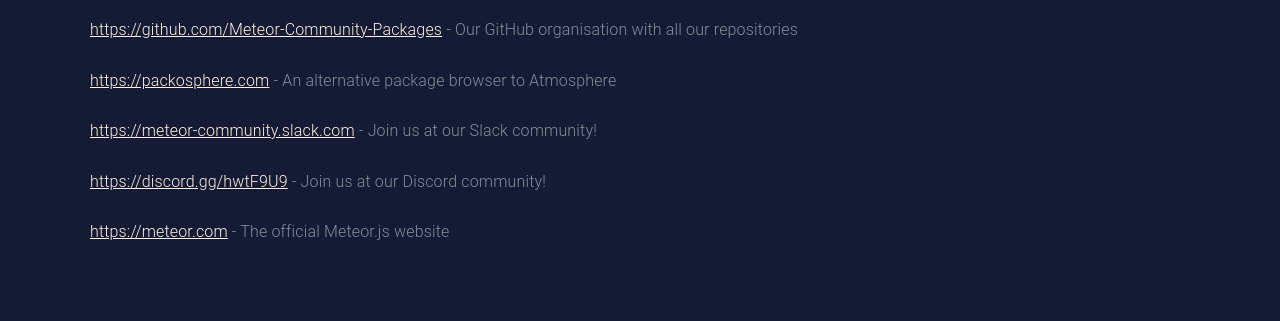
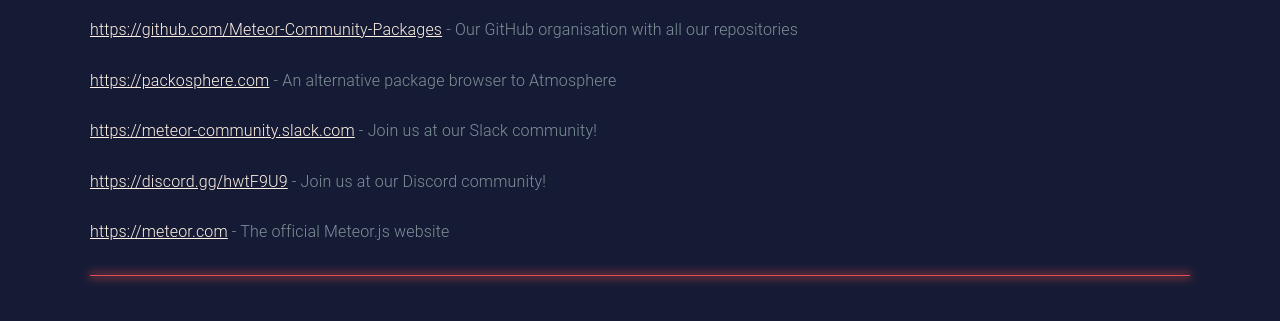
Before and after one commit to Meteor-Community-Packages/Meteor-Community-Packages.github.io, a plain HTML site: page index.html in a window 1280 px wide. Shown: the part 725-1046 px from the top of the page. Before the commit the page ends 1013 px from the top, so only its background shows below. Drawn offline with Linux system fonts and the light colour scheme.

Commit message:
add second underline

```diff
--- a/index.html
+++ b/index.html
@@ -80,6 +80,7 @@
     <p>
         <a href="https://meteor.com">https://meteor.com</a> - The official Meteor.js website
     </p>
+    <hr class="underline">
 </div>
 </body>
 </html>
```
